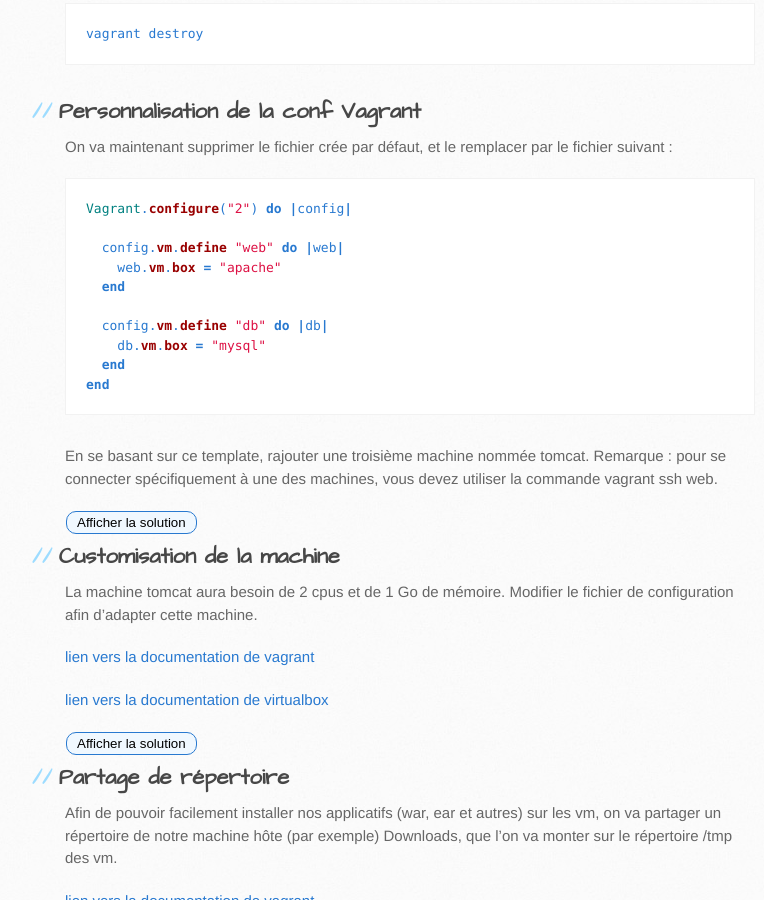
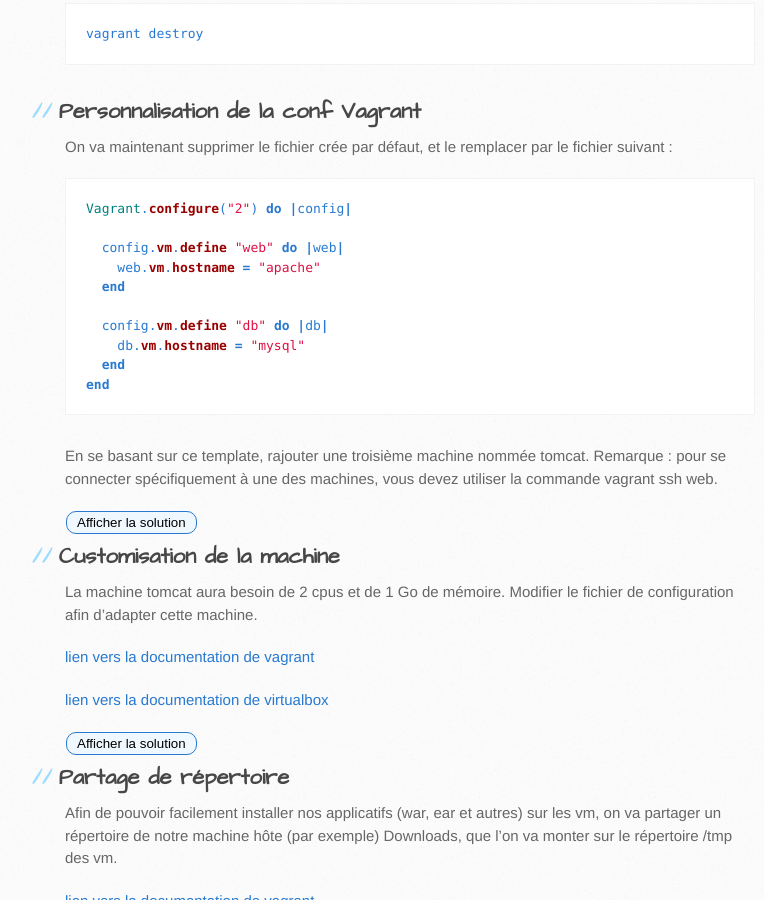
Before and after one commit to Jean-Eudes/blog, a Jekyll site: the page built from _posts/2013-12-04-introduction_to_vagrant.md, in a window 1280 px wide and 900 px high, scrolled down 1455 px. Shown: the whole window, without its empty margins (105-869 px from the left). Built offline with Jekyll 4.4.1, drawn with Linux system fonts in a browser that asks for light colours; nearby versions of some CDN libraries.

Commit message:
fix hostname

```diff
--- a/_posts/2013-12-04-introduction_to_vagrant.md
+++ b/_posts/2013-12-04-introduction_to_vagrant.md
@@ -60,11 +60,11 @@ On va maintenant supprimer le fichier crée par défaut, et le remplacer par le
 Vagrant.configure("2") do |config|
 
   config.vm.define "web" do |web|
-    web.vm.box = "apache"
+    web.vm.hostname = "apache"
   end
 
   config.vm.define "db" do |db|
-    db.vm.box = "mysql"
+    db.vm.hostname = "mysql"
   end
 end
 {% endhighlight %}
@@ -77,15 +77,15 @@ Remarque : pour se connecter spécifiquement à une des machines, vous devez uti
 Vagrant.configure("2") do |config|
 
   config.vm.define "web" do |web|
-    web.vm.box = "apache"
+    web.vm.hostname = "apache"
   end
 
   config.vm.define "db" do |db|
-    db.vm.box = "mysql"
+    db.vm.hostname = "mysql"
   end
 
   config.vm.define "server" do |server|
-    server.vm.box = "tomcat"
+    server.vm.hostname = "tomcat"
   end
 
 end
@@ -105,15 +105,15 @@ La machine tomcat aura besoin de 2 cpus et de 1 Go de mémoire. Modifier le fich
 Vagrant.configure("2") do |config|
 
   config.vm.define "web" do |web|
-    web.vm.box = "apache"
+    web.vm.hostname = "apache"
   end
 
   config.vm.define "db" do |db|
-    db.vm.box = "mysql"
+    db.vm.hostname = "mysql"
   end
 
   config.vm.define "server" do |server|
-    server.vm.box = "tomcat"
+    server.vm.hostname = "tomcat"
     server.vm.customize ["modifyvm", :id, "--memory", "1024"]
     server.vm.customize ["modifyvm", :id, "--cpus", "2"]
   end
@@ -136,15 +136,15 @@ Vagrant.configure("2") do |config|
   config.vm.synced_folder "/Users/jean-eudes/Downloads", "/tmp"
 
   config.vm.define "web" do |web|
-    web.vm.box = "apache"
+    web.vm.hostname = "apache"
   end
 
   config.vm.define "db" do |db|
-    db.vm.box = "mysql"
+    db.vm.hostname = "mysql"
   end
 
   config.vm.define "server" do |server|
-    server.vm.box = "tomcat"
+    server.vm.hostname = "tomcat"
     server.vm.customize ["modifyvm", :id, "--memory", "1024"]
     server.vm.customize ["modifyvm", :id, "--cpus", "2"]
   end
@@ -171,17 +171,17 @@ Vagrant.configure("2") do |config|
   config.vm.synced_folder "/Users/jean-eudes/Downloads", "/tmp"
 
   config.vm.define "web" do |web|
-    web.vm.box = "apache"
+    web.vm.hostname = "apache"
     web.vm.network :private_network, ip: "192.168.2.2"
   end
 
   config.vm.define "db" do |db|
-    db.vm.box = "mysql"
+    db.vm.hostname = "mysql"
     db.vm.network :private_network, ip: "192.168.2.3"
   end
 
   config.vm.define "server" do |server|
-    server.vm.box = "tomcat"
+    server.vm.hostname = "tomcat"
     server.vm.customize ["modifyvm", :id, "--memory", "1024"]
     server.vm.customize ["modifyvm", :id, "--cpus", "2"]
     server.vm.network :private_network, ip: "192.168.2.4"
@@ -205,18 +205,18 @@ Vagrant.configure("2") do |config|
   config.vm.synced_folder "/Users/jean-eudes/Downloads", "/tmp"
 
   config.vm.define "web" do |web|
-    web.vm.box = "apache"
+    web.vm.hostname = "apache"
     web.vm.network :private_network, ip: "192.168.2.2"
     web.vm.network :forwarded_port, guest: 80, host: 80
   end
 
   config.vm.define "db" do |db|
-    db.vm.box = "mysql"
+    db.vm.hostname = "mysql"
     db.vm.network :private_network, ip: "192.168.2.3"
   end
 
   config.vm.define "server" do |server|
-    server.vm.box = "tomcat"
+    server.vm.hostname = "tomcat"
     server.vm.customize ["modifyvm", :id, "--memory", "1024"]
     server.vm.customize ["modifyvm", :id, "--cpus", "2"]
     server.vm.network :private_network, ip: "192.168.2.4"
@@ -245,18 +245,18 @@ Vagrant.configure("2") do |config|
   config.vm.provision :shell, path: "script_install.sh"
 
   config.vm.define "web" do |web|
-    web.vm.box = "apache"
+    web.vm.hostname = "apache"
     web.vm.network :private_network, ip: "192.168.2.2"
     web.vm.network :forwarded_port, guest: 80, host: 80
   end
 
   config.vm.define "db" do |db|
-    db.vm.box = "mysql"
+    db.vm.hostname = "mysql"
     db.vm.network :private_network, ip: "192.168.2.3"
   end
 
   config.vm.define "server" do |server|
-    server.vm.box = "tomcat"
+    server.vm.hostname = "tomcat"
     server.vm.customize ["modifyvm", :id, "--memory", "1024"]
     server.vm.customize ["modifyvm", :id, "--cpus", "2"]
     server.vm.network :private_network, ip: "192.168.2.4"
```
